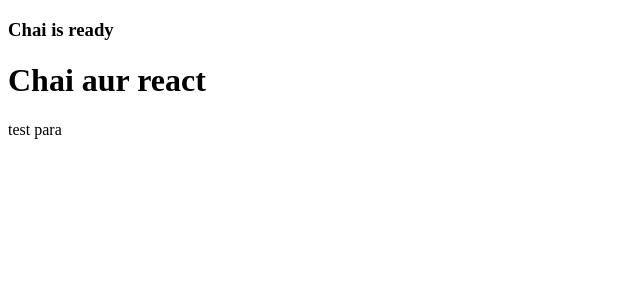
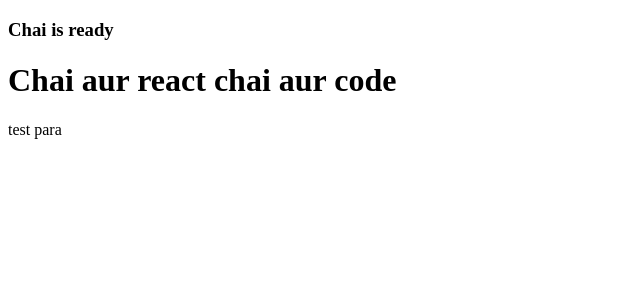
Before and after one commit to Abinash-bit/chai-and-vitereact, a React (Vite) app: page / in a window 1280 px wide. Shown: the top 300 px of the page, without its empty margins (0-640 px from the left). Built offline with nearby package versions, Linux system fonts and the light colour scheme.

Commit message:
dollar sign

```diff
--- a/src/App.jsx
+++ b/src/App.jsx
@@ -1,11 +1,12 @@
 import Chai from "./Chai"
 function App() {
+  const username = "chai aur code"
 
 
   return (
     <>
     <Chai/>
-    <h1>Chai aur react</h1>
+    <h1>Chai aur react {username}</h1>
     <p>test para</p>
     </>
 
```
